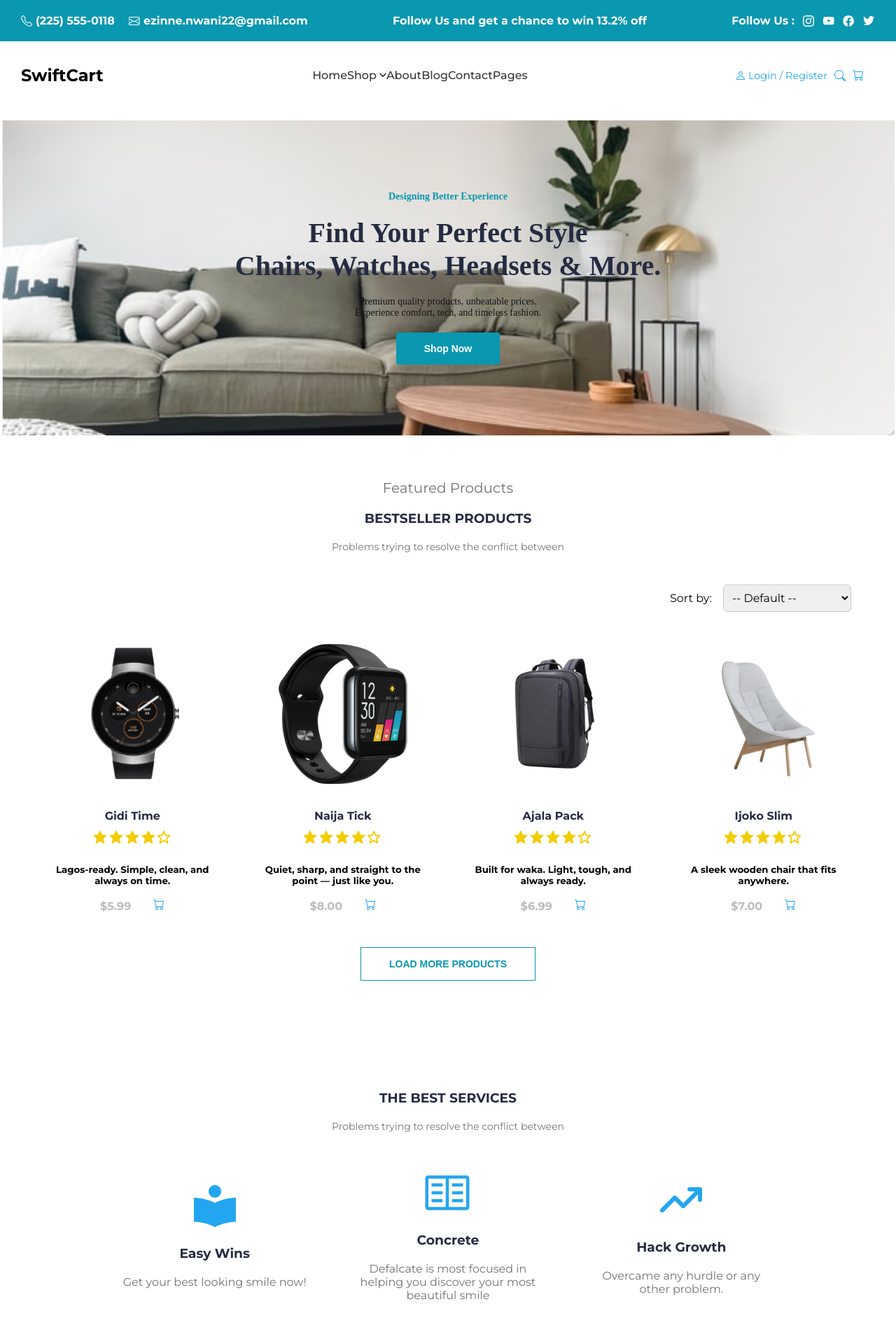
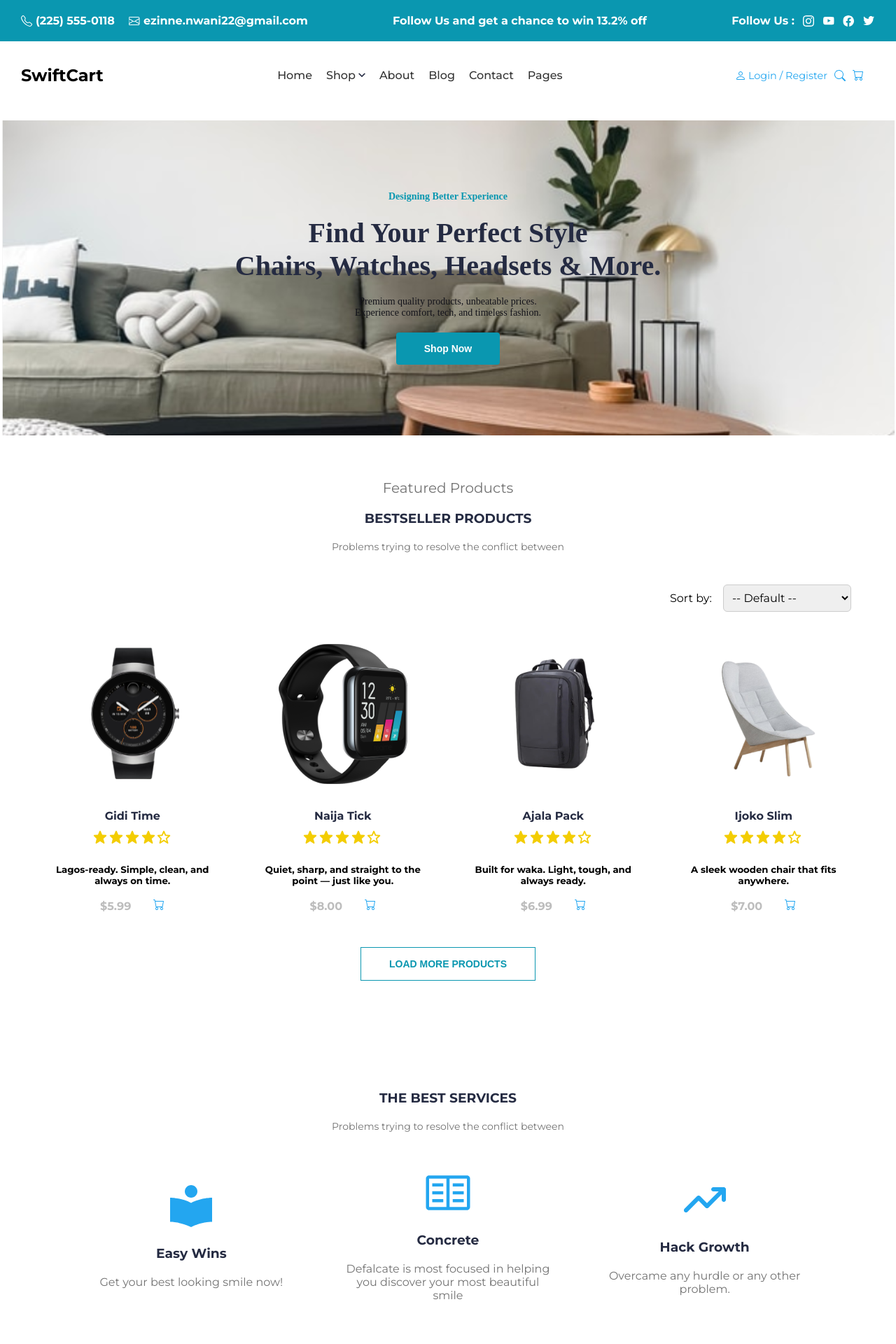
Before and after one commit to ezzzinne/swift-cart, a React (Vite) app in the folder swift-cart-app/: page / in a window 1280 px wide. Shown: the top 1920 px of the page at 70% size. Built offline with nearby package versions, Linux system fonts and the light colour scheme.

Commit message:
made alignment changes

```diff
--- a/swift-cart-app/src/App.css
+++ b/swift-cart-app/src/App.css
@@ -72,6 +72,7 @@
 
 .desktop-links {
   display: flex;
+  gap: 20px;
   align-items: center;
 }
 
@@ -325,7 +326,7 @@
 }
 
 .services-container {
-  padding: 0 150px;
+  padding: 0 100px;
   width: 100%;
   flex: 1;
   font-family: "Montserrat", sans-serif;
@@ -363,7 +364,6 @@
 
 .services-wrapper {
   display: flex;
-  flex-wrap: wrap;
   justify-content: center;
   align-items: center;
   gap: 20px;
```
